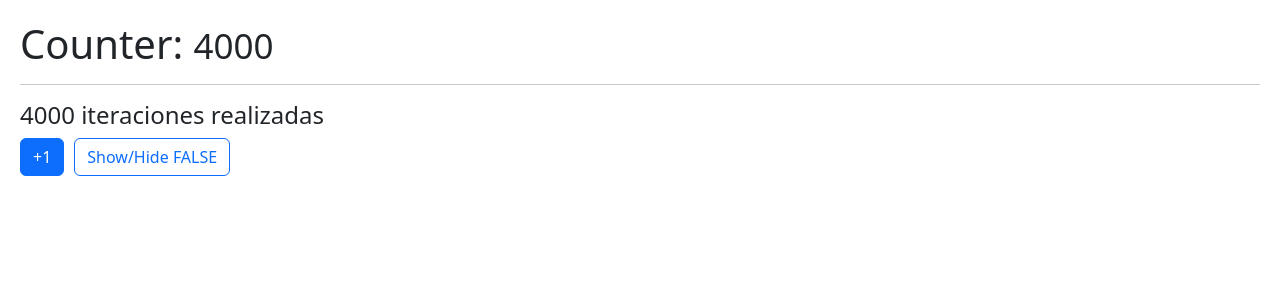
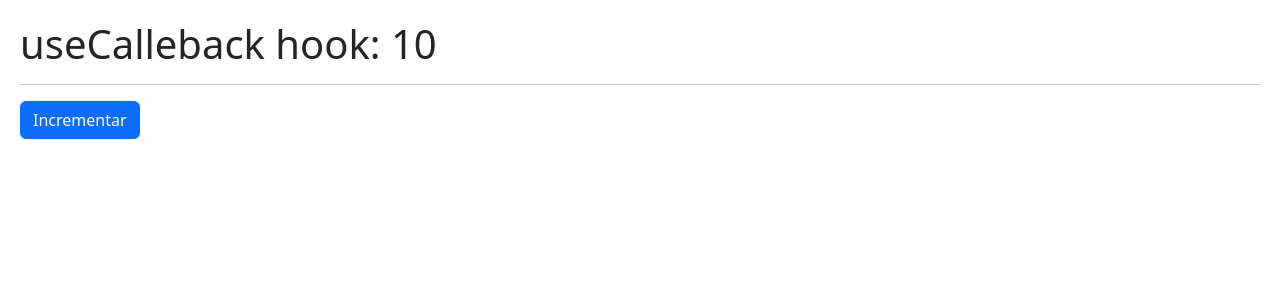
Before and after one commit to lmdelgallego/05-hook-app, a React (Vite) app: page / in a window 1280 px wide. Shown: the top 300 px of the page. Built offline with nearby package versions, Linux system fonts and the light colour scheme.

Commit message:
✨ feature: useCallback

```diff
--- /dev/null
+++ b/src/06-memo/CallbackHook.jsx
@@ -0,0 +1,28 @@
+import { useCallback, useState } from "react"
+import { ShowIncrement } from "./ShowIncrement"
+
+
+export const CallbackHook = () => {
+
+  const [counter, setCounter] = useState(10)
+
+  const incrementFather = useCallback(
+    () => {
+      setCounter((c) => c + 1)
+    },
+    [],
+  )
+
+
+  // const incrementFather = () => {
+  //   setCounter(counter + 1)
+  // }
+
+  return (
+    <>
+      <h1>useCalleback hook: {counter}</h1>
+      <hr />
+      <ShowIncrement increment={incrementFather} />
+    </>
+  )
+}
--- /dev/null
+++ b/src/06-memo/ShowIncrement.jsx
@@ -0,0 +1,17 @@
+import { memo } from "react"
+
+
+export const ShowIncrement = memo(({ increment }) => {
+
+
+  console.log('Me volví a generar :(')
+
+  return (
+    <button
+      className='btn btn-primary'
+      onClick={() => { increment()   }}
+    >
+      Incrementar
+    </button>
+  )
+})
--- a/src/main.jsx
+++ b/src/main.jsx
@@ -5,10 +5,11 @@
 import './index.css'
 // import { Layout } from './05-LayoutEffect/Layout'
 // import { Memorize } from './06-memo/Memorize'
-import { MemoHook } from './06-memo/MemoHook'
+// import { MemoHook } from './06-memo/MemoHook'
+import { CallbackHook } from './06-memo/CallbackHook'
 
 ReactDOM.createRoot(document.getElementById('root')).render(
   // <React.StrictMode>
-    <MemoHook />,
+    <CallbackHook />,
   // </React.StrictMode>,
 )
```
